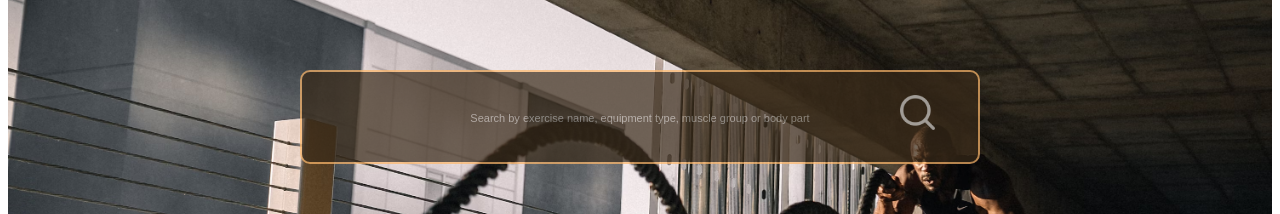
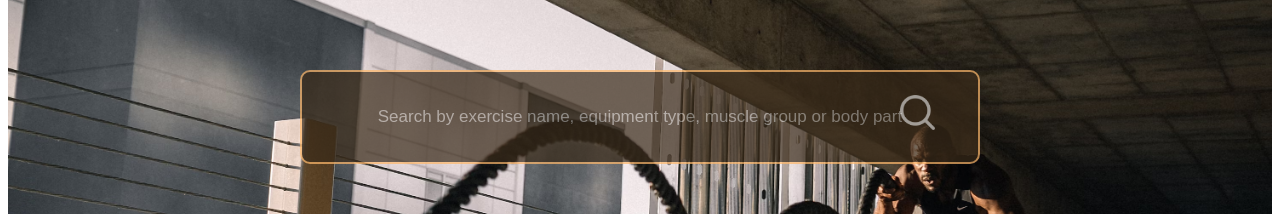
Before and after one commit to Shelton-B/final-project, a React (Vite) app: page / in a window 1280 px wide. Shown: the part 204-418 px from the top of the page. Built offline with nearby package versions, Linux system fonts and the light colour scheme.

Commit message:
update searchbar text size

```diff
--- a/src/components/Main/SearchMenu/SearchMenu.css
+++ b/src/components/Main/SearchMenu/SearchMenu.css
@@ -19,13 +19,13 @@
   border-color: #ffb96c;
   color: white;
   padding: 5px;
-  font-size: 18px;
+  font-size: 17px;
 }
 
-.searchbar::placeholder {
+/* .searchbar::placeholder {
   font-size: 11px;
   text-overflow: ellipsis;
-}
+} */
 
 .search__icon {
   position: absolute;
```
